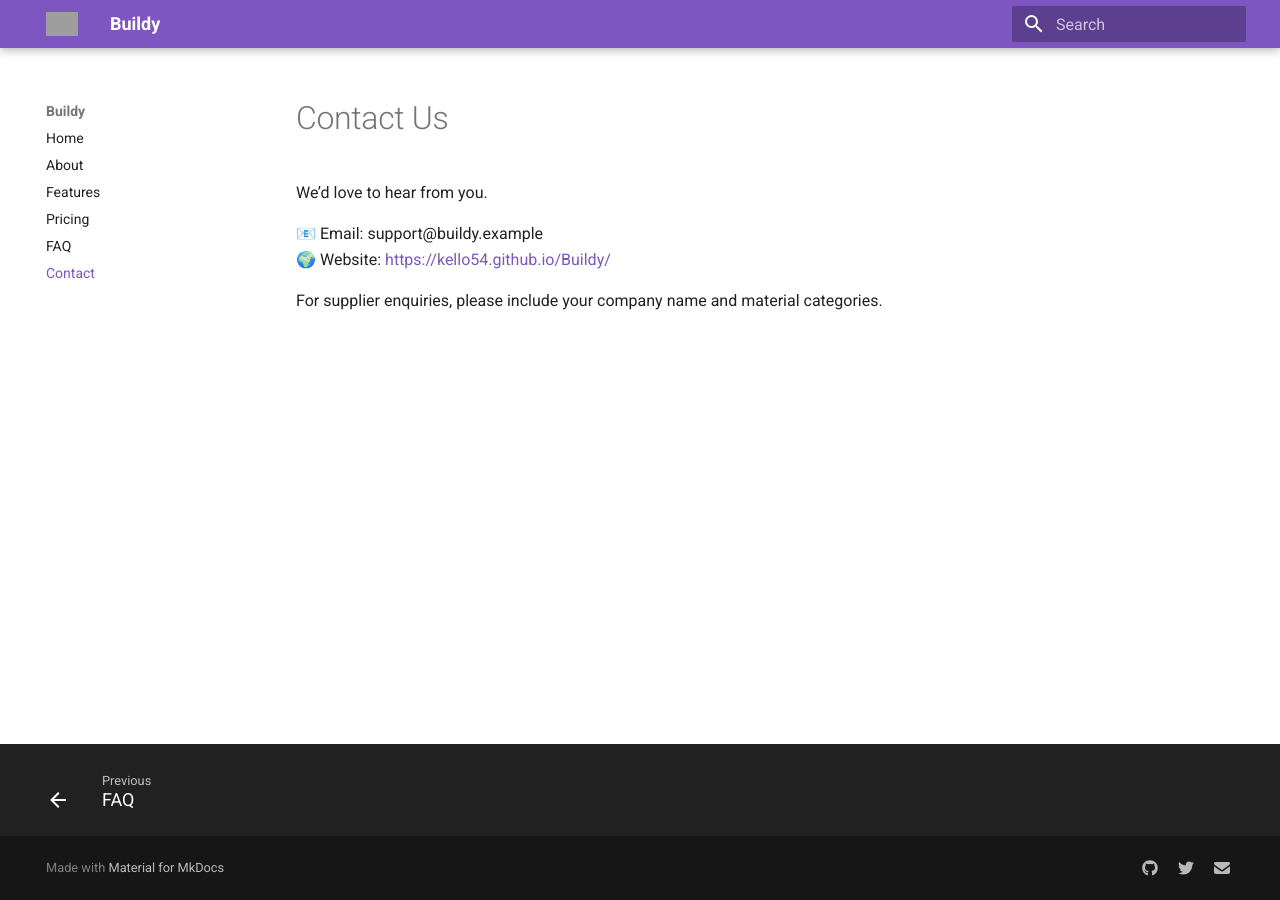
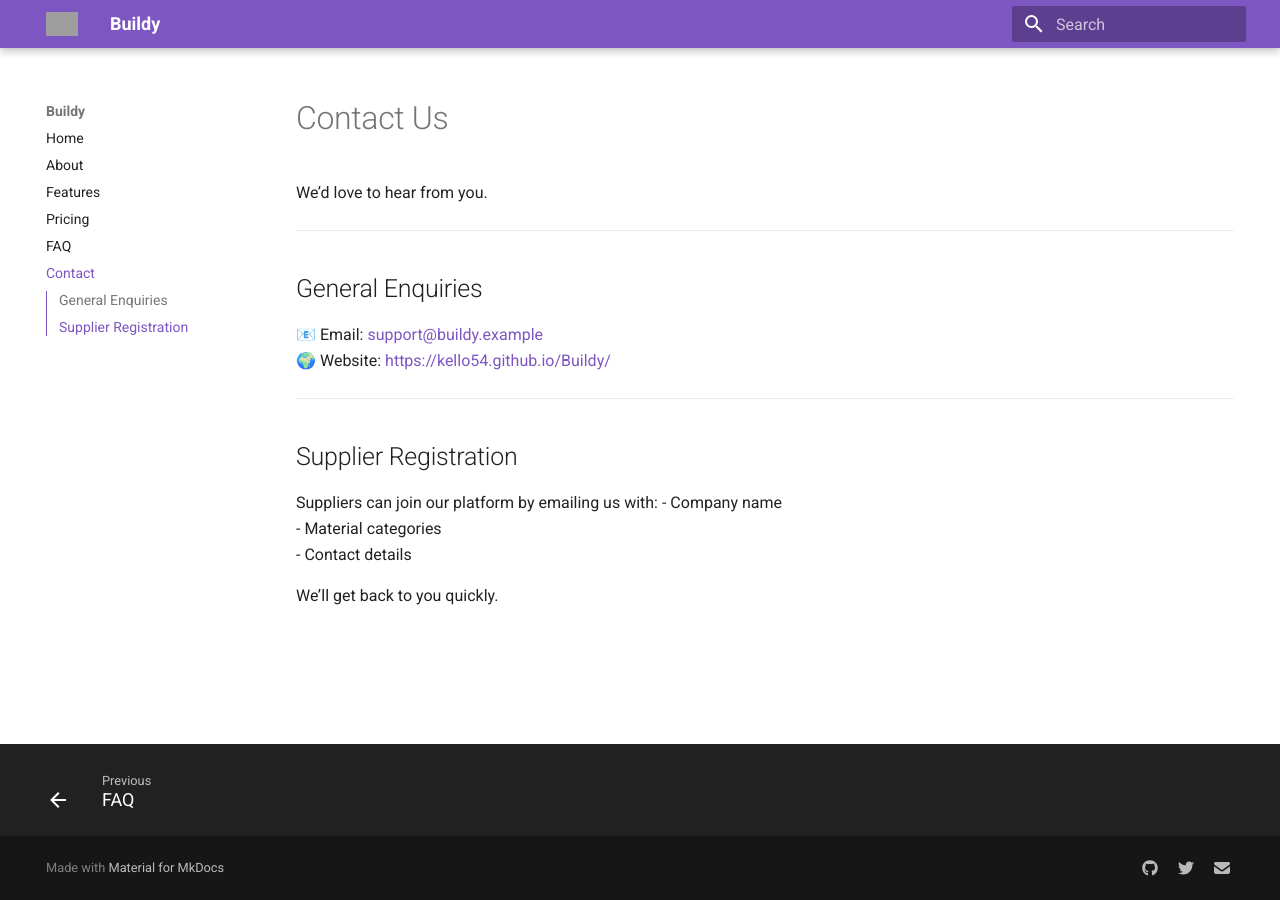
Before and after one commit to Kello54/Buildy, an MkDocs documentation site: the page built from docs/contact.md, in a window 1280 px wide. Built offline with MkDocs 1.6.1 and Material for MkDocs 9.7.7, drawn with Linux system fonts in a browser that asks for light colours; grey boxes are pictures that could not be loaded.

Commit message:
Update contact.md

```diff
--- a/docs/contact.md
+++ b/docs/contact.md
@@ -2,7 +2,18 @@
 
 We’d love to hear from you.
 
-📧 Email: support@buildy.example
+---
+
+## General Enquiries
+📧 Email: [support@buildy.example](mailto:support@buildy.example)
 🌍 Website: [https://kello54.github.io/Buildy/](https://kello54.github.io/Buildy/)
 
-For supplier enquiries, please include your company name and material categories.
+---
+
+## Supplier Registration
+Suppliers can join our platform by emailing us with:
+- Company name
+- Material categories
+- Contact details
+
+We’ll get back to you quickly.
```
